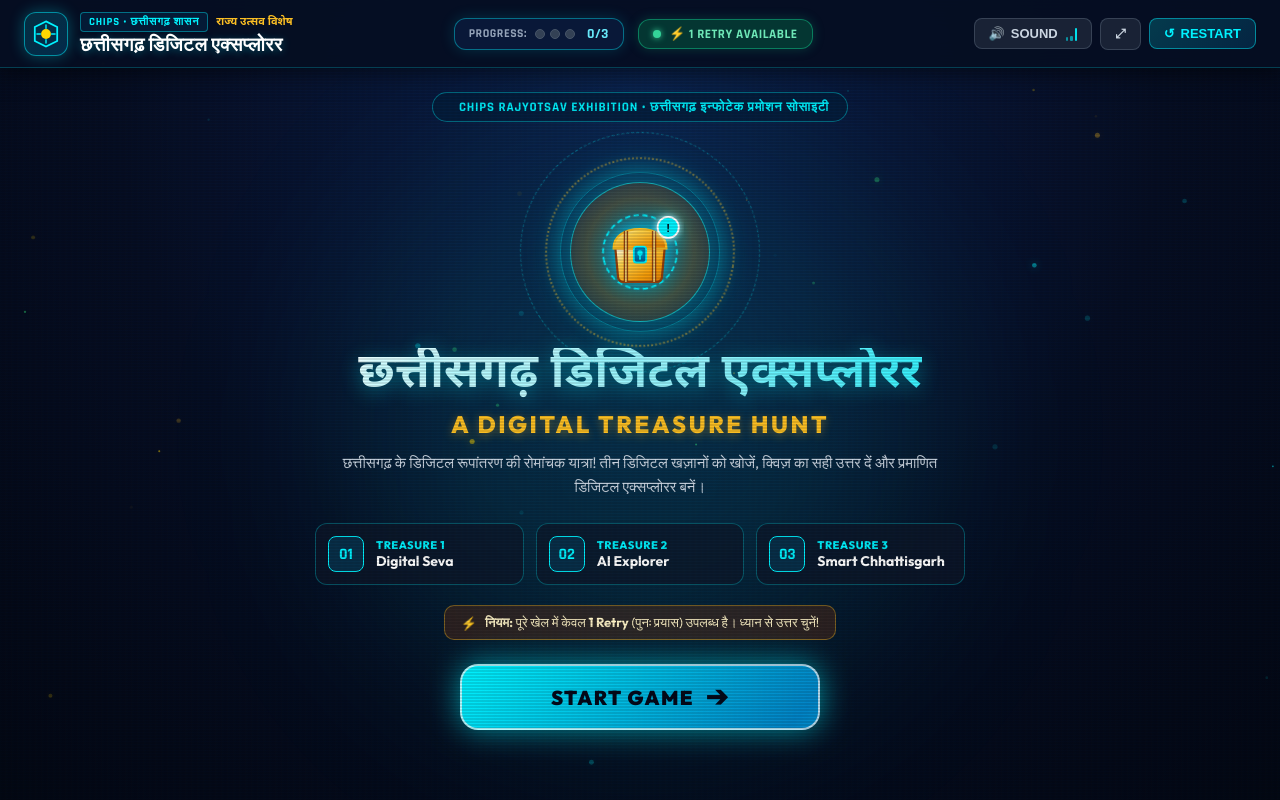
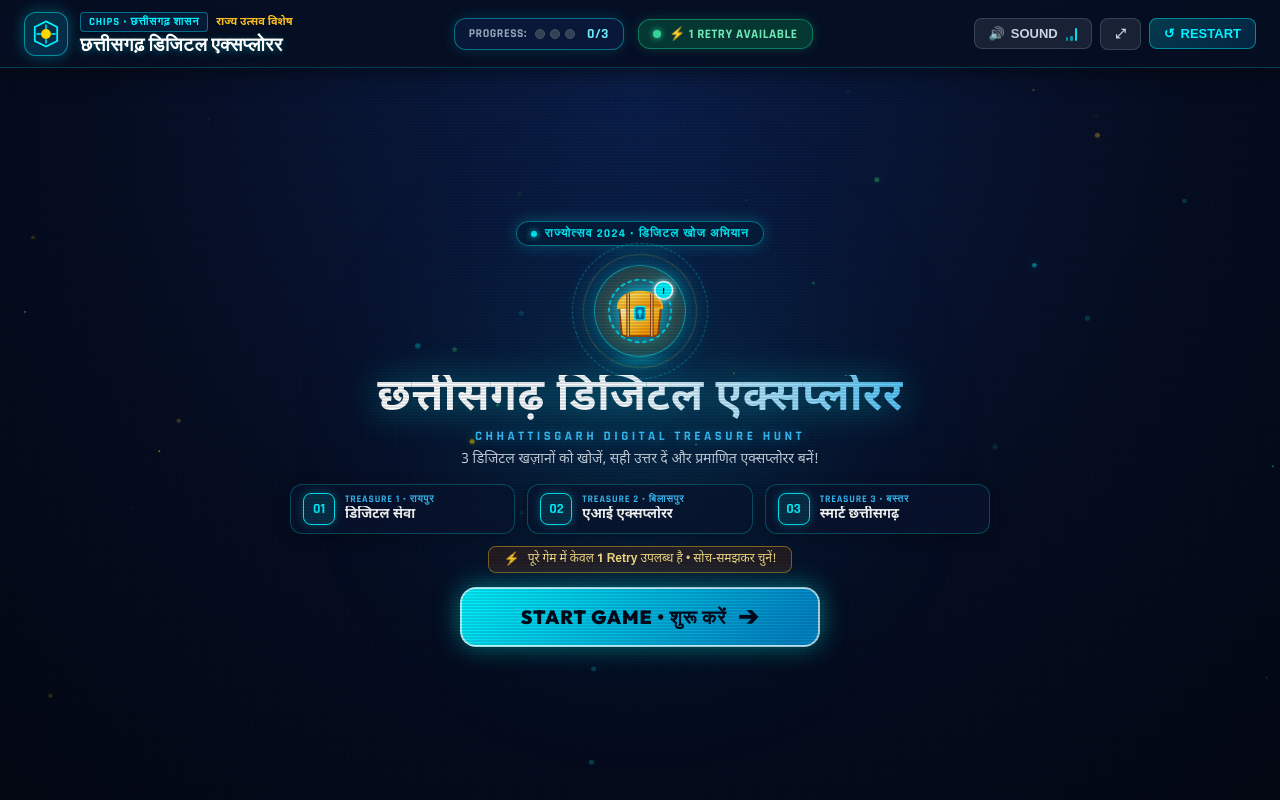
Before and after one commit to dewanganRachna/Treasure_Hunt, a React (Vite) app: page / in a window 1280 px wide. Built offline with nearby package versions, Linux system fonts and the light colour scheme.

Commit message:
refactor: polish welcome screen for 16:9 touchscreen exhibition kiosks with zero overflow

```diff
--- a/src/App.css
+++ b/src/App.css
@@ -448,17 +448,22 @@
 /* =========================================================================
    WELCOME SCREEN
    ========================================================================= */
+/* =========================================================================
+   WELCOME SCREEN (OPTIMIZED FOR 16:9 KIOSK TOUCHSCREENS - ZERO OVERFLOW)
+   ========================================================================= */
 .welcome-screen {
   position: relative;
   width: 100%;
   height: calc(100vh - 68px);
+  max-height: calc(100vh - 68px);
   display: flex;
   flex-direction: column;
   align-items: center;
-  justify-content: space-between;
-  padding: 24px;
-  overflow-y: auto;
+  justify-content: center;
+  padding: 12px 24px;
+  overflow: hidden; /* Guaranteed no scrollbar on 16:9 display */
   text-align: center;
+  box-sizing: border-box;
 }
 
 .welcome-halo-bg {
@@ -469,80 +474,175 @@
   justify-content: center;
   pointer-events: none;
   overflow: hidden;
+  z-index: 1;
 }
 
 .halo-glow-1 {
-  width: 550px;
-  height: 550px;
+  width: 480px;
+  height: 480px;
   border-radius: 50%;
-  background: rgba(0, 242, 254, 0.12);
-  filter: blur(100px);
+  background: radial-gradient(circle, rgba(0, 242, 254, 0.16) 0%, rgba(2, 132, 199, 0.08) 45%, transparent 70%);
+  filter: blur(80px);
 }
 
 .welcome-content-container {
-  max-width: 850px;
+  position: relative;
+  z-index: 10;
+  max-width: 800px;
   width: 100%;
-  margin: auto;
+  margin: 0 auto;
   display: flex;
   flex-direction: column;
   align-items: center;
+  justify-content: center;
+  gap: 10px; /* Precise vertical rhythm to prevent any overflow */
+}
+
+/* Category Pill */
+.welcome-tag-pill {
+  display: inline-flex;
+  align-items: center;
+  gap: 8px;
+  padding: 4px 14px;
+  border-radius: 20px;
+  background: rgba(4, 30, 60, 0.85);
+  border: 1px solid rgba(0, 242, 254, 0.45);
+  color: #00f2fe;
+  font-family: 'Rajdhani', monospace, sans-serif;
+  font-size: 12px;
+  font-weight: 800;
+  letter-spacing: 1.2px;
+  text-transform: uppercase;
+  box-shadow: 0 0 15px rgba(0, 242, 254, 0.25);
+}
+
+/* Central Holographic Treasure Seal */
+.welcome-hero-hologram {
+  position: relative;
+  width: 120px;
+  height: 105px;
+  display: flex;
+  align-items: center;
+  justify-content: center;
+  margin: 2px 0;
+}
+
+.welcome-holo-ring {
+  position: absolute;
+  border-radius: 50%;
+  pointer-events: none;
+}
+
+.welcome-holo-ring.ring-outer {
+  width: 136px;
+  height: 136px;
+  border: 1.5px dashed rgba(0, 242, 254, 0.4);
+  animation: spinSlow 18s linear infinite reverse;
+}
+
+.welcome-holo-ring.ring-inner {
+  width: 114px;
+  height: 114px;
+  border: 1.5px dotted rgba(251, 191, 36, 0.5);
+  animation: spinSlow 14s linear infinite;
+}
+
+.welcome-holo-core {
+  position: relative;
+  width: 92px;
+  height: 92px;
+  border-radius: 50%;
+  background: radial-gradient(circle, rgba(0, 242, 254, 0.25) 0%, rgba(251, 191, 36, 0.18) 55%, transparent 100%);
+  display: flex;
+  align-items: center;
+  justify-content: center;
+  border: 1.5px solid rgba(0, 242, 254, 0.55);
+  box-shadow: 0 0 32px rgba(0, 242, 254, 0.4), inset 0 0 15px rgba(0, 242, 254, 0.2);
+  z-index: 2;
+  transition: transform 0.3s ease, box-shadow 0.3s ease;
+}
+
+.welcome-hero-hologram:hover .welcome-holo-core {
+  transform: scale(1.05);
+  box-shadow: 0 0 45px rgba(0, 242, 254, 0.65), inset 0 0 20px rgba(0, 242, 254, 0.35);
+}
+
+.welcome-holo-flare {
+  position: absolute;
+  bottom: -2px;
+  width: 74px;
+  height: 8px;
+  border-radius: 50%;
+  background: radial-gradient(ellipse, rgba(0, 242, 254, 0.6) 0%, transparent 70%);
+  filter: blur(4px);
+  pointer-events: none;
+}
+
+/* Titles Group */
+.welcome-title-group {
+  display: flex;
+  flex-direction: column;
+  align-items: center;
+  gap: 2px;
 }
 
 .welcome-title-hindi {
-  font-size: 48px;
+  font-size: clamp(32px, 3.8vw, 44px);
   font-weight: 900;
   font-family: 'Noto Sans Devanagari', sans-serif;
   color: #ffffff;
-  background: linear-gradient(135deg, #ffffff 20%, #a5f3fc 70%, #00f2fe 100%);
-  -webkit-background-clip: text;
-  -webkit-text-fill-color: transparent;
   line-height: 1.15;
-  margin: 12px 0 6px 0;
-  text-shadow: 0 4px 20px rgba(0, 242, 254, 0.4);
+  margin: 0;
+  letter-spacing: 0.5px;
 }
 
 .welcome-subtitle-english {
-  font-size: 24px;
+  font-size: 13px;
   font-weight: 800;
-  color: #fbbf24;
-  letter-spacing: 2.5px;
+  font-family: 'Rajdhani', monospace, sans-serif;
+  color: #38bdf8;
+  letter-spacing: 3.5px;
   text-transform: uppercase;
-  margin-bottom: 12px;
-  text-shadow: 0 2px 10px rgba(251, 191, 36, 0.4);
+  margin: 0;
+  text-shadow: 0 0 12px rgba(56, 189, 248, 0.5);
 }
 
-.welcome-desc-para {
-  max-width: 620px;
+.welcome-tagline-text {
+  font-size: 14px;
   color: #cbd5e1;
-  font-size: 15px;
-  line-height: 1.6;
-  margin-bottom: 24px;
+  margin: 4px 0 0 0;
+  max-width: 600px;
+  line-height: 1.4;
+  font-family: 'Noto Sans Devanagari', sans-serif;
 }
 
+/* Three Streamlined Quest Cards */
 .welcome-quests-grid {
   display: grid;
   grid-template-columns: repeat(3, 1fr);
   gap: 12px;
   width: 100%;
-  max-width: 650px;
-  margin-bottom: 20px;
+  max-width: 700px;
+  margin-top: 4px;
 }
 
 .quest-teaser-card {
   display: flex;
   align-items: center;
-  gap: 12px;
-  padding: 12px;
+  gap: 10px;
+  padding: 8px 12px;
   border-radius: 12px;
-  background: rgba(15, 23, 42, 0.7);
-  border: 1px solid rgba(0, 242, 254, 0.3);
-  backdrop-filter: blur(6px);
+  background: rgba(8, 20, 48, 0.75);
+  border: 1px solid rgba(0, 242, 254, 0.28);
+  backdrop-filter: blur(8px);
   text-align: left;
+  transition: all 0.25s cubic-bezier(0.16, 1, 0.3, 1);
+  box-shadow: 0 4px 15px rgba(0, 0, 0, 0.3);
 }
 
 .quest-num-box {
-  width: 36px;
-  height: 36px;
+  width: 32px;
+  height: 32px;
   border-radius: 8px;
   background: #082f49;
   border: 1px solid #00f2fe;
@@ -551,8 +651,92 @@
   justify-content: center;
   font-family: 'Rajdhani', monospace;
   font-weight: 800;
+  font-size: 14px;
   color: #00f2fe;
   flex-shrink: 0;
+  box-shadow: 0 0 10px rgba(0, 242, 254, 0.3);
+}
+
+.quest-info-box {
+  display: flex;
+  flex-direction: column;
+  gap: 1px;
+  min-width: 0;
+}
+
+.quest-step-label {
+  font-size: 10px;
+  font-family: 'Rajdhani', monospace;
+  color: #38bdf8;
+  font-weight: 800;
+  text-transform: uppercase;
+  letter-spacing: 0.8px;
+  white-space: nowrap;
+}
+
+.quest-name-text {
+  font-size: 13.5px;
+  font-weight: 700;
+  color: #ffffff;
+  font-family: 'Noto Sans Devanagari', sans-serif;
+  white-space: nowrap;
+  overflow: hidden;
+  text-overflow: ellipsis;
+}
+
+/* Concise Rule Pill */
+.welcome-rule-pill {
+  display: inline-flex;
+  align-items: center;
+  gap: 8px;
+  padding: 4px 14px;
+  border-radius: 8px;
+  background: rgba(120, 53, 15, 0.28);
+  border: 1px solid rgba(251, 191, 36, 0.45);
+  color: #fde68a;
+  font-size: 12px;
+  font-family: 'Noto Sans Devanagari', sans-serif;
+  margin-top: 2px;
+}
+
+.rule-bolt-icon {
+  color: #fbbf24;
+  font-size: 13px;
+}
+
+/* Start Button Wrapper */
+.welcome-btn-wrapper {
+  width: 100%;
+  max-width: 360px;
+  margin-top: 4px;
+}
+
+.welcome-start-btn {
+  padding: 14px 28px !important;
+  font-size: 19px !important;
+  font-weight: 900 !important;
+  letter-spacing: 1px !important;
+  border-radius: 16px !important;
+  box-shadow: 0 0 25px rgba(0, 242, 254, 0.5), 0 6px 20px rgba(0, 0, 0, 0.5) !important;
+  display: flex;
+  align-items: center;
+  justify-content: center;
+  gap: 12px;
+  cursor: pointer;
+}
+
+.welcome-start-btn:hover {
+  transform: translateY(-2px) scale(1.02);
+  box-shadow: 0 0 35px rgba(0, 242, 254, 0.75), 0 8px 25px rgba(0, 0, 0, 0.6) !important;
+}
+
+.btn-arrow-icon {
+  font-size: 22px;
+  transition: transform 0.25s ease;
+}
+
+.welcome-start-btn:hover .btn-arrow-icon {
+  transform: translateX(4px);
 }
 
 /* Kiosk Big Touch Action Buttons with Light Sweep Shimmer */
@@ -942,18 +1126,19 @@
 }
 
 .welcome-title-hindi {
+  color: #ffffff !important;
   background: linear-gradient(
     90deg,
     #ffffff 0%,
-    #a5f3fc 25%,
-    #00f2fe 50%,
-    #ffd700 75%,
+    #f0f9ff 25%,
+    #38bdf8 55%,
     #ffffff 100%
   ) !important;
-  background-size: 250% auto !important;
+  background-size: 200% auto !important;
   -webkit-background-clip: text !important;
   -webkit-text-fill-color: transparent !important;
-  animation: textGradientShimmer 6s ease infinite !important;
+  animation: textGradientShimmer 5s ease infinite !important;
+  filter: drop-shadow(0 2px 18px rgba(0, 242, 254, 0.45));
 }
 
 /* Interactive Quest Card Hover */
--- a/src/components/WelcomeScreen.jsx
+++ b/src/components/WelcomeScreen.jsx
@@ -16,151 +16,84 @@
         <div className="halo-glow-1 animate-pulse" />
       </div>
 
-      {/* Top Exhibition Badge */}
-      <div className="animate-fade-in" style={{ zIndex: 10 }}>
-        <div className="chips-state-badge" style={{ padding: '6px 18px', borderRadius: '20px', fontSize: '13px' }}>
-          <span className="telemetry-ping-dot" style={{ marginRight: '8px' }} />
-          <span>CHiPS RAJYOTSAV EXHIBITION • छत्तीसगढ़ इन्फोटेक प्रमोशन सोसाइटी</span>
-        </div>
-      </div>
-
-      {/* Hero Visual & Titles */}
-      <div className="welcome-content-container" style={{ zIndex: 10 }}>
-        {/* Animated Central Holographic Seal with Treasure Chest */}
-        <div style={{ position: 'relative', margin: '14px 0', display: 'flex', alignItems: 'center', justifyContent: 'center' }}>
-          {/* Outer Counter-Rotating Ring with Tech Ticks */}
-          <div
-            style={{
-              position: 'absolute',
-              width: '240px',
-              height: '240px',
-              borderRadius: '50%',
-              border: '1.5px dashed rgba(0, 242, 254, 0.35)',
-              animation: 'spinSlow 16s linear infinite reverse',
-              pointerEvents: 'none'
-            }}
-          />
-          {/* Rotating Cybernetic Ring */}
-          <div
-            className="animate-spin-slow"
-            style={{
-              position: 'absolute',
-              width: '190px',
-              height: '190px',
-              borderRadius: '50%',
-              border: '2px dotted rgba(251, 191, 36, 0.45)',
-              pointerEvents: 'none'
-            }}
-          />
-          {/* Inner Glowing Hexagon Radar Grid */}
-          <div
-            style={{
-              position: 'absolute',
-              width: '160px',
-              height: '160px',
-              borderRadius: '50%',
-              border: '1px solid rgba(0, 242, 254, 0.3)',
-              boxShadow: '0 0 25px rgba(0, 242, 254, 0.25)',
-              pointerEvents: 'none'
-            }}
-          />
-
-          {/* Pulsing Aura Box */}
-          <div
-            style={{
-              width: '140px',
-              height: '140px',
-              borderRadius: '50%',
-              background: 'radial-gradient(circle, rgba(0, 242, 254, 0.3) 0%, rgba(251, 191, 36, 0.25) 55%, transparent 100%)',
-              display: 'flex',
-              alignItems: 'center',
-              justifyContent: 'center',
-              border: '1.5px solid rgba(0, 242, 254, 0.6)',
-              boxShadow: '0 0 45px rgba(0, 242, 254, 0.45)'
-            }}
-          >
-            <TreasureChestIcon state="active" size={88} />
-          </div>
+      <div className="welcome-content-container">
+        {/* Sleek Exhibition Category Pill */}
+        <div className="welcome-tag-pill">
+          <span className="telemetry-ping-dot" />
+          <span>राज्योत्सव 2024 • डिजिटल खोज अभियान</span>
         </div>
 
-        {/* Hindi Title */}
-        <h1 className="welcome-title-hindi">
-          छत्तीसगढ़ डिजिटल एक्सप्लोरर
-        </h1>
+        {/* Central Holographic Treasure Seal */}
+        <div className="welcome-hero-hologram">
+          {/* Cyber Ring Rotation */}
+          <div className="welcome-holo-ring ring-outer" />
+          <div className="welcome-holo-ring ring-inner" />
 
-        {/* English Subtitle */}
-        <h2 className="welcome-subtitle-english">
-          A Digital Treasure Hunt
-        </h2>
+          {/* Hologram Pedestal Base with Icon */}
+          <div className="welcome-holo-core">
+            <TreasureChestIcon state="active" size={74} />
+          </div>
 
-        <p className="welcome-desc-para">
-          छत्तीसगढ़ के डिजिटल रूपांतरण की रोमांचक यात्रा! तीन डिजिटल खज़ानों को खोजें,
-          क्विज़ का सही उत्तर दें और प्रमाणित डिजिटल एक्सप्लोरर बनें।
-        </p>
+          {/* Floating Shadow Flare */}
+          <div className="welcome-holo-flare" />
+        </div>
 
-        {/* Three Mission Steps Teaser */}
+        {/* Prominent Hindi Title & Subtitle */}
+        <div className="welcome-title-group">
+          <h1 className="welcome-title-hindi">
+            छत्तीसगढ़ डिजिटल एक्सप्लोरर
+          </h1>
+          <h2 className="welcome-subtitle-english">
+            CHHATTISGARH DIGITAL TREASURE HUNT
+          </h2>
+          <p className="welcome-tagline-text">
+            3 डिजिटल खज़ानों को खोजें, सही उत्तर दें और प्रमाणित एक्सप्लोरर बनें!
+          </p>
+        </div>
+
+        {/* Three Streamlined Quest Cards */}
         <div className="welcome-quests-grid">
           <div className="quest-teaser-card">
             <div className="quest-num-box">01</div>
-            <div>
-              <div style={{ fontSize: '11px', color: '#00f2fe', fontWeight: 800, textTransform: 'uppercase', letterSpacing: '0.5px' }}>
-                Treasure 1
-              </div>
-              <div style={{ fontSize: '14px', fontWeight: 700, color: '#ffffff' }}>Digital Seva</div>
+            <div className="quest-info-box">
+              <div className="quest-step-label">TREASURE 1 • रायपुर</div>
+              <div className="quest-name-text">डिजिटल सेवा</div>
             </div>
           </div>
 
           <div className="quest-teaser-card">
             <div className="quest-num-box">02</div>
-            <div>
-              <div style={{ fontSize: '11px', color: '#00f2fe', fontWeight: 800, textTransform: 'uppercase', letterSpacing: '0.5px' }}>
-                Treasure 2
-              </div>
-              <div style={{ fontSize: '14px', fontWeight: 700, color: '#ffffff' }}>AI Explorer</div>
+            <div className="quest-info-box">
+              <div className="quest-step-label">TREASURE 2 • बिलासपुर</div>
+              <div className="quest-name-text">एआई एक्सप्लोरर</div>
             </div>
           </div>
 
           <div className="quest-teaser-card">
             <div className="quest-num-box">03</div>
-            <div>
-              <div style={{ fontSize: '11px', color: '#00f2fe', fontWeight: 800, textTransform: 'uppercase', letterSpacing: '0.5px' }}>
-                Treasure 3
-              </div>
-              <div style={{ fontSize: '14px', fontWeight: 700, color: '#ffffff' }}>Smart Chhattisgarh</div>
+            <div className="quest-info-box">
+              <div className="quest-step-label">TREASURE 3 • बस्तर</div>
+              <div className="quest-name-text">स्मार्ट छत्तीसगढ़</div>
             </div>
           </div>
         </div>
 
-        {/* Global Retry Rule Notice */}
-        <div
-          style={{
-            display: 'inline-flex',
-            alignItems: 'center',
-            gap: '8px',
-            padding: '8px 16px',
-            borderRadius: '10px',
-            background: 'rgba(120, 53, 15, 0.35)',
-            border: '1px solid rgba(251, 191, 36, 0.4)',
-            color: '#fef3c7',
-            fontSize: '13px',
-            marginBottom: '24px'
-          }}
-        >
-          <span>⚡</span>
-          <span>
-            <strong>नियम:</strong> पूरे खेल में केवल <strong>1 Retry</strong> (पुनः प्रयास) उपलब्ध है। ध्यान से उत्तर चुनें!
-          </span>
+        {/* Concise Single-Retry Rule Badge */}
+        <div className="welcome-rule-pill">
+          <span className="rule-bolt-icon">⚡</span>
+          <span>पूरे गेम में केवल <strong>1 Retry</strong> उपलब्ध है • सोच-समझकर चुनें!</span>
         </div>
 
-        {/* Touch-Friendly Start Button */}
-        <div style={{ width: '100%', maxWidth: '360px' }}>
+        {/* Bold, Striking Touch-Friendly Action Button */}
+        <div className="welcome-btn-wrapper">
           <button
             type="button"
             onClick={handleStart}
-            className="kiosk-primary-btn"
+            className="kiosk-primary-btn welcome-start-btn"
+            id="start-mission-btn"
           >
-            <span>START GAME</span>
-            <span style={{ fontSize: '24px' }}>➔</span>
+            <span>START GAME • शुरू करें</span>
+            <span className="btn-arrow-icon">➔</span>
           </button>
         </div>
       </div>
```
